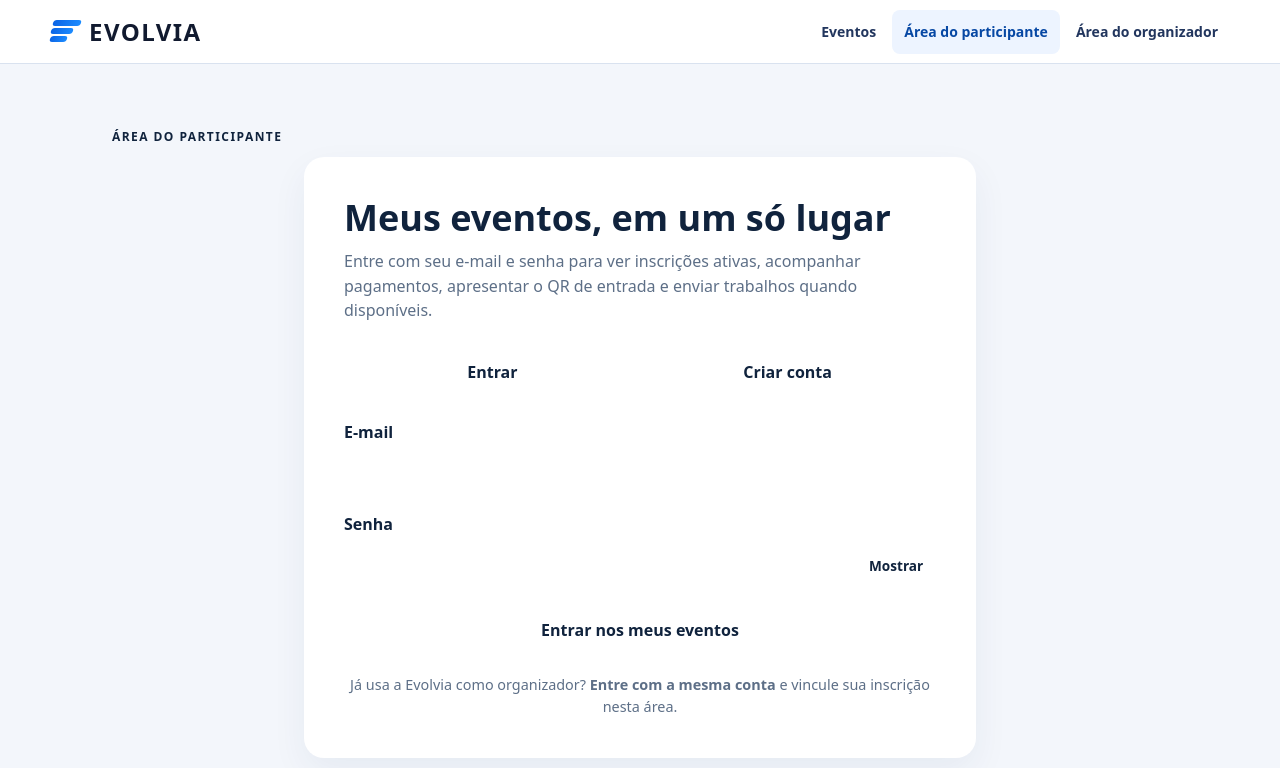
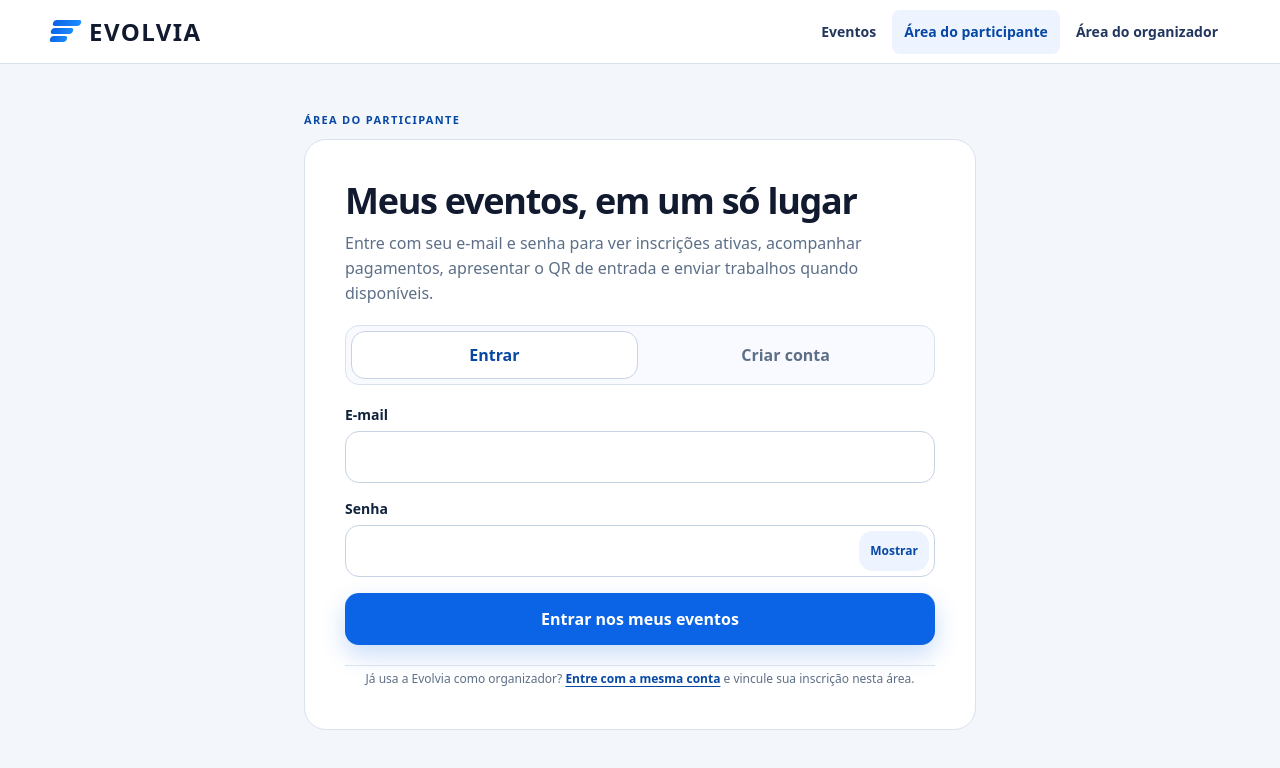
Before and after one commit to evolvia-tecnologia/evolvia-platform, a Next.js app in the folder apps/web/: page /participante in a window 1280 px wide. Shown: the top 768 px of the page. Built offline with nearby package versions, Linux system fonts and the light colour scheme.

Commit message:
fix(web): restore participant form contrast with canonical theme tokens

```diff
--- a/apps/web/app/participante/page.module.css
+++ b/apps/web/app/participante/page.module.css
@@ -1,43 +1,48 @@
-.page { max-width: 72rem; margin: 0 auto; padding: clamp(1.5rem, 5vw, 4rem) clamp(1rem, 4vw, 3rem); color: var(--ink); }
-.eyebrow { margin: 0 0 .75rem; font-size: .75rem; font-weight: 800; letter-spacing: .12em; color: var(--action); }
-.card { display: grid; gap: 1.25rem; background: var(--surface); border: 1px solid var(--line); border-radius: 1.25rem; padding: clamp(1.25rem, 4vw, 2.5rem); box-shadow: 0 14px 36px rgba(18, 51, 97, .06); }
-.page > .card { max-width: 42rem; margin: 0 auto; }
-.card h1, .card h2, .heading h1 { margin: 0; }
-.card h1 { font-size: clamp(1.65rem, 3vw, 2.25rem); line-height: 1.15; }
+.page { max-width: 72rem; margin: 0 auto; padding: clamp(1.5rem, 5vw, 3rem) clamp(1rem, 4vw, 3rem) 4rem; color: var(--color-text); }
+.eyebrow { width: min(100%, 42rem); margin: 0 auto .75rem; color: var(--color-brand-blue-700); font-size: var(--font-size-2xs); font-weight: var(--font-weight-black); letter-spacing: var(--letter-spacing-overline); }
+.card { display: grid; gap: 1.25rem; min-width: 0; padding: clamp(1.25rem, 4vw, 2.5rem); border: 1px solid var(--color-border); border-radius: var(--radius-xl); background: var(--color-surface); box-shadow: var(--shadow-soft); }
+.page > .card { width: min(100%, 42rem); margin: 0 auto; }
+.card h1, .card h2, .heading h1 { margin: 0; color: var(--color-brand-navy-950); }
+.card h1 { font-size: clamp(1.65rem, 3vw, 2.25rem); line-height: 1.15; letter-spacing: var(--letter-spacing-tight); }
 .card h2 { font-size: 1.25rem; }
 .card p { margin: 0; line-height: 1.55; }
-.cardIntro { display: grid; gap: .65rem; }
-.cardIntro p { color: var(--muted); }
+.cardIntro { display: grid; gap: .6rem; }
+.cardIntro p { color: var(--color-text-muted); }
 .form { display: grid; gap: 1rem; width: 100%; }
-.form label { display: grid; gap: .4rem; font-weight: 700; }
-.form input { width: 100%; min-height: 3rem; padding: .7rem .85rem; border: 1px solid var(--line); border-radius: .65rem; font: inherit; color: inherit; background: var(--surface); }
-.form input:focus { border-color: var(--action); }
-.card button:not(.textButton), .list button { min-height: 3rem; width: fit-content; border: 0; border-radius: .7rem; padding: .7rem 1.1rem; background: var(--action); color: var(--action-contrast); font: inherit; font-weight: 700; cursor: pointer; }
-.card .form button[type="submit"] { width: 100%; }
-.card button:disabled { opacity: .65; cursor: wait; }
-.modeSwitch { display: grid; grid-template-columns: repeat(2, minmax(0, 1fr)); gap: .5rem; padding: .3rem; border-radius: .8rem; background: var(--surface-soft); }
-.card .modeSwitch button { width: 100%; background: transparent; color: var(--ink); }
-.card .modeSwitch button[aria-pressed="true"] { background: var(--action); color: var(--action-contrast); }
-.passwordField { display: grid; gap: .4rem; }
-.passwordField label { font-weight: 700; }
+.form label { display: grid; gap: .45rem; color: var(--color-text); font-size: var(--font-size-sm); font-weight: var(--font-weight-bold); }
+.form input, .form select { width: 100%; min-height: 3.25rem; padding: .75rem 1rem; border: 1px solid var(--color-border-strong); border-radius: var(--radius-field); outline: none; background: var(--color-surface); color: var(--color-text); font: inherit; transition: border-color .18s, box-shadow .18s; }
+.form input:focus, .form select:focus { border-color: var(--color-brand-blue-600); box-shadow: var(--shadow-focus-visible-on-light); }
+.form input::placeholder { color: var(--color-text-subtle); }
+.card button:not(.textButton), .list button { min-height: 3.25rem; width: fit-content; padding: .75rem 1.25rem; border: 1px solid transparent; border-radius: var(--radius-field); background: var(--color-brand-blue-600); color: var(--color-surface); font: inherit; font-weight: var(--font-weight-bold); cursor: pointer; }
+.card button:not(.textButton):hover:not(:disabled), .list button:hover:not(:disabled) { background: var(--color-brand-blue-700); }
+.card .form button[type="submit"] { width: 100%; box-shadow: var(--shadow-action); }
+.card button:disabled { opacity: .58; cursor: wait; }
+.modeSwitch { display: grid; grid-template-columns: repeat(2, minmax(0, 1fr)); gap: .25rem; padding: .3rem; border: 1px solid var(--color-border); border-radius: var(--radius-field); background: var(--color-surface-subtle); }
+.card .modeSwitch button { width: 100%; min-height: 2.75rem; background: transparent; color: var(--color-text-muted); }
+.card .modeSwitch button[aria-pressed="true"] { background: var(--color-surface); color: var(--color-brand-blue-700); border-color: var(--color-border-strong); box-shadow: var(--shadow-soft); }
+.passwordField { display: grid; gap: .45rem; }
+.passwordField label { font-weight: var(--font-weight-bold); }
 .passwordWrap { position: relative; display: block; }
-.passwordWrap input { padding-right: 5.5rem; }
-.card .passwordWrap button { position: absolute; right: .3rem; top: .3rem; min-height: 2.4rem; width: auto; padding: .3rem .5rem; background: transparent; color: var(--action); font-size: .85rem; }
-.passwordGuidance, .activation { display: grid; gap: .5rem; padding: 1rem; border: 1px solid var(--line); border-radius: .8rem; background: var(--surface-soft); }
-.passwordGuidance strong, .activation strong { font-size: .9rem; }
-.passwordGuidance ul { display: grid; grid-template-columns: repeat(2, minmax(0, 1fr)); gap: .35rem .75rem; margin: 0; padding: 0; list-style: none; color: var(--muted); font-size: .85rem; }
+.passwordWrap input { padding-right: 6rem; }
+.card .passwordWrap button { position: absolute; right: .35rem; top: .35rem; min-height: 2.5rem; width: auto; padding: .3rem .65rem; background: var(--color-surface-soft); color: var(--color-brand-blue-700); font-size: var(--font-size-xs); }
+.card .passwordWrap button:hover:not(:disabled) { background: var(--color-surface-subtle); }
+.passwordGuidance, .activation { display: grid; gap: .55rem; padding: 1rem; border: 1px solid var(--color-border); border-radius: var(--radius-card); background: var(--color-surface-subtle); }
+.passwordGuidance strong, .activation strong { font-size: var(--font-size-sm); }
+.passwordGuidance ul { display: grid; grid-template-columns: repeat(2, minmax(0, 1fr)); gap: .4rem .75rem; margin: 0; padding: 0; list-style: none; color: var(--color-text-muted); font-size: var(--font-size-xs); }
 .passwordGuidance li { display: flex; gap: .4rem; }
-.passwordGuidance .met { color: var(--action); }
-.activation p { font-size: .9rem; color: var(--muted); }
-.accountNote { text-align: center; color: var(--muted); font-size: .9rem; }
-.accountNote a { color: var(--action); font-weight: 700; }
-.textButton { display: inline-flex; align-items: center; min-height: 2.75rem; border: 0; background: transparent; color: var(--action); font: inherit; font-weight: 700; cursor: pointer; text-align: left; text-decoration: none; }
+.passwordGuidance .met { color: var(--color-success); }
+.activation { border-left: 3px solid var(--color-brand-blue-600); }
+.activation p { font-size: var(--font-size-xs); color: var(--color-text-muted); }
+.fieldHelp { margin-top: -.35rem !important; color: var(--color-text-muted); font-size: var(--font-size-xs); }
+.accountNote { padding-top: .25rem; border-top: 1px solid var(--color-border); text-align: center; color: var(--color-text-muted); font-size: var(--font-size-xs); }
+.accountNote a { color: var(--color-brand-blue-700); font-weight: var(--font-weight-bold); text-decoration: underline; text-underline-offset: 3px; }
+.textButton { display: inline-flex; align-items: center; min-height: 2.75rem; border: 0; background: transparent; color: var(--color-brand-blue-700); font: inherit; font-weight: var(--font-weight-bold); cursor: pointer; text-align: left; text-decoration: underline; text-underline-offset: 3px; }
 .heading { display: flex; justify-content: space-between; flex-wrap: wrap; gap: 1rem; align-items: start; }
 .heading h1 { font-size: clamp(1.75rem, 3vw, 2.5rem); }
-.heading p { margin-top: .5rem; color: var(--muted); }
+.heading p { margin-top: .5rem; color: var(--color-text-muted); }
 .headingActions { display: flex; flex-wrap: wrap; gap: .75rem; }
 .list { list-style: none; padding: 0; display: grid; grid-template-columns: repeat(auto-fit, minmax(min(100%, 20rem), 1fr)); gap: 1rem; }
-.error { padding: .75rem; border-left: .3rem solid var(--danger); background: var(--surface-soft); }
-.page :focus-visible { outline: 3px solid var(--action); outline-offset: 3px; }
-@media (max-width: 600px) { .passwordGuidance ul { grid-template-columns: 1fr; } .headingActions { width: 100%; } }
-@media (forced-colors: active) { .card, .card button, .activation, .passwordGuidance { border: 1px solid CanvasText; } }
+.error { padding: .75rem; border-left: .3rem solid var(--color-danger); background: var(--color-danger-surface); color: var(--color-danger); }
+.page :focus-visible { outline: 3px solid var(--color-focus-on-light); outline-offset: 3px; }
+@media (max-width: 600px) { .passwordGuidance ul { grid-template-columns: 1fr; } .headingActions { width: 100%; } .card { padding: 1.25rem; } }
+@media (forced-colors: active) { .card, .card button, .activation, .passwordGuidance, .modeSwitch { border: 1px solid CanvasText; } }
```
